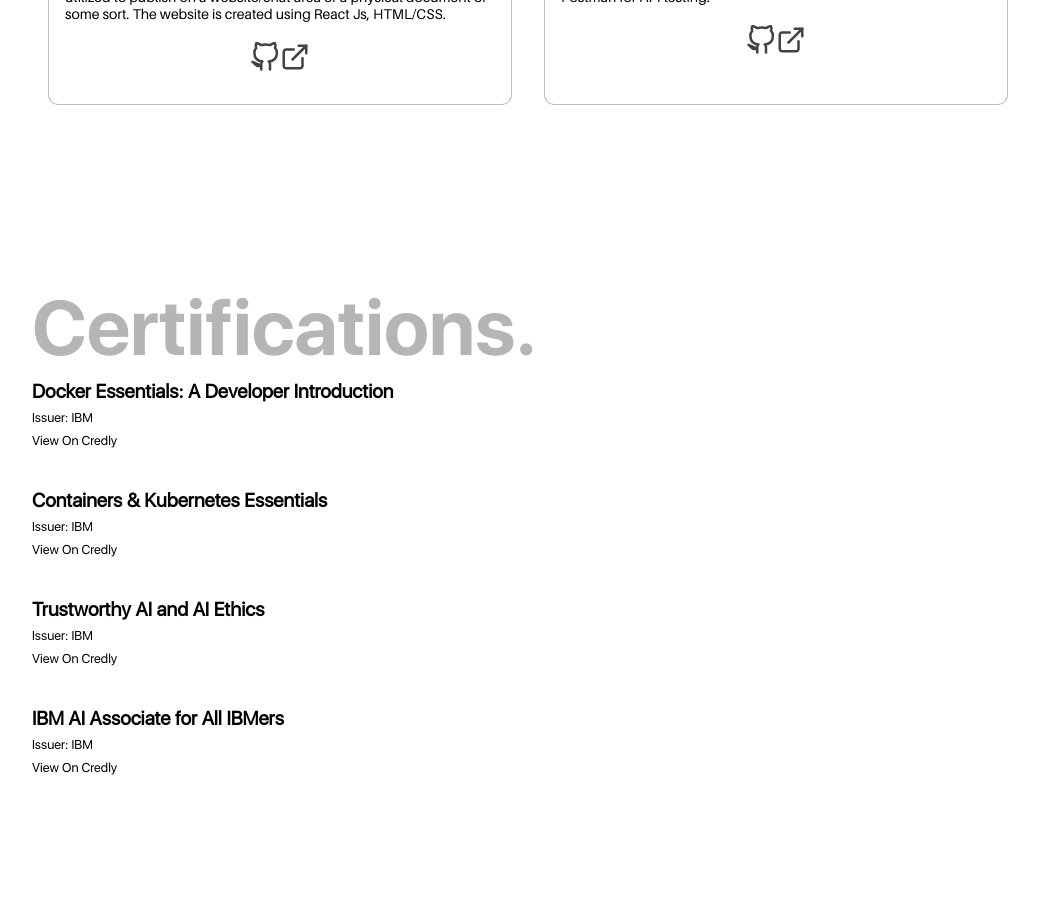
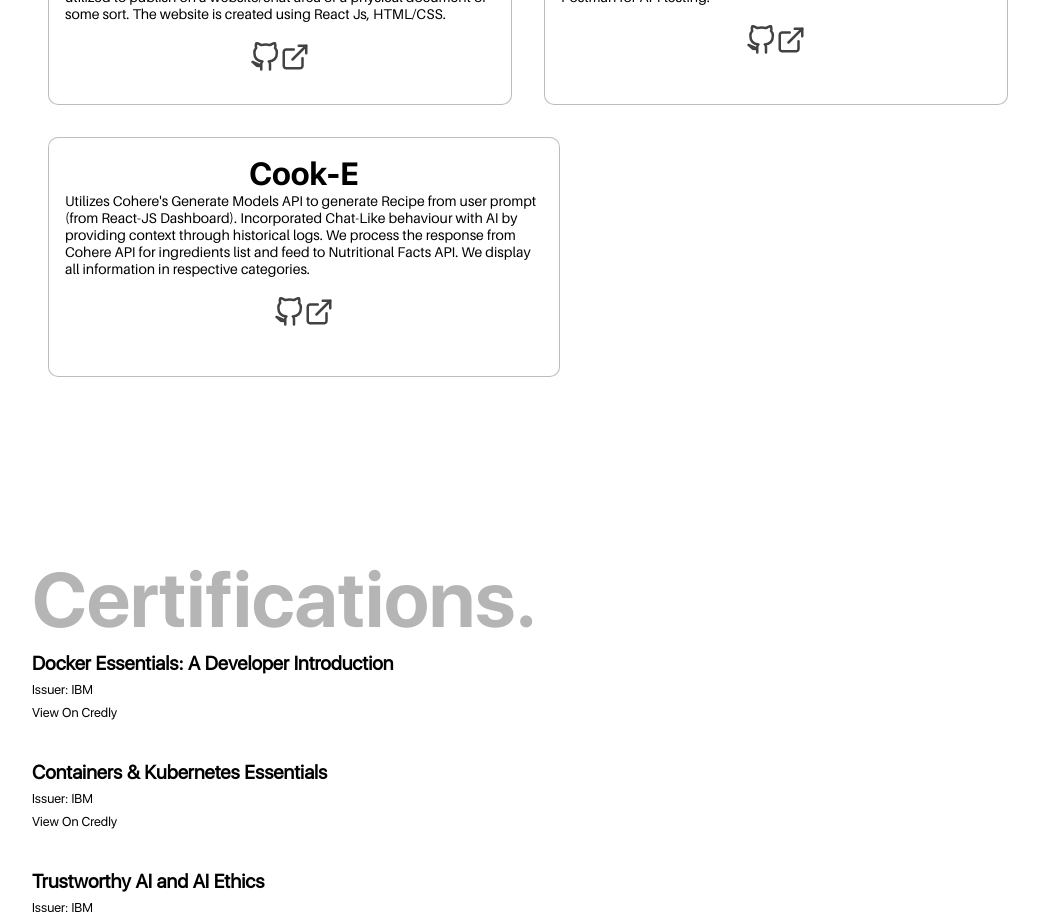
Before and after one commit to yaj-23/personal-site, a React (Create React App) app: page / in a window 1280 px wide. Shown: the part 2760-3678 px from the top of the page, without its empty margins (112-1151 px from the left). Built offline with nearby package versions, Linux system fonts and the light colour scheme.

Commit message:
update projects

```diff
--- a/src/components/pages/Projects.js
+++ b/src/components/pages/Projects.js
@@ -35,6 +35,13 @@
                             gitLink="https://github.com/yaj-23/TOHacks" webLink="https://devpost.com/software/greenify-n4pg0b"
                         />
                     </div>
+
+                    <div className='projectsCards'>
+                        <Card projectName="Cook-E"
+                            projectDesc="Utilizes Cohere's Generate Models API to generate Recipe from user prompt (from React-JS Dashboard). Incorporated Chat-Like behaviour with AI by providing context through historical logs. We process the response from Cohere API for ingredients list and feed to Nutritional Facts API. We display all information in respective categories."
+                            gitLink="https://github.com/yaj-23/Cook-E-MetHacks2023" webLink="https://devpost.com/software/cook-e"
+                        />
+                    </div>
             </div>
 
         </>
```
Also changed, not shown: 1 other file (tests, documents, lock files or other folders).
